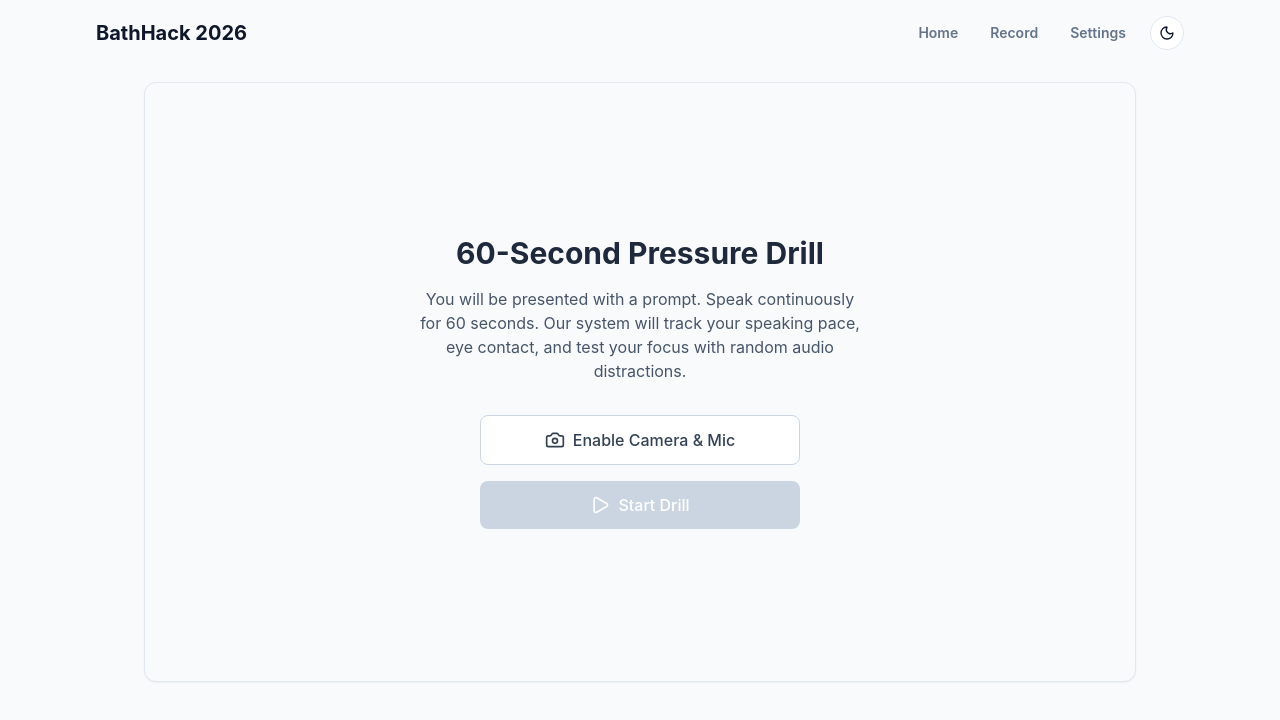
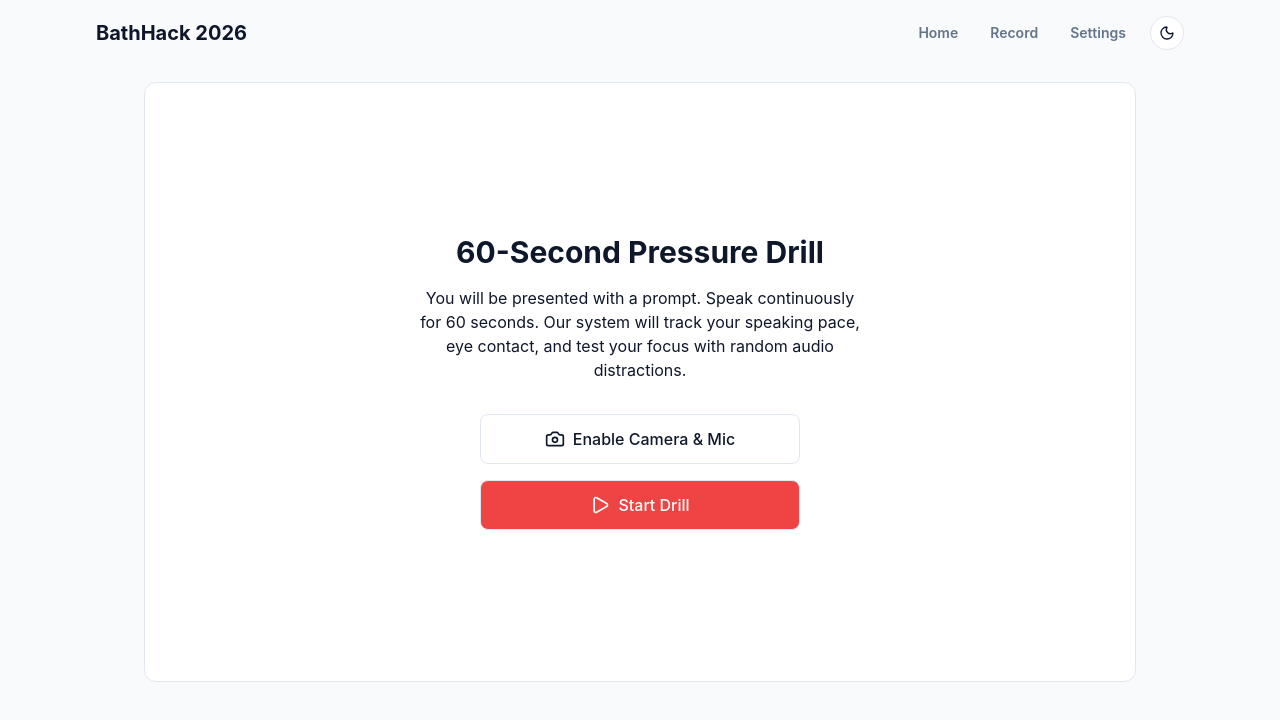
Before and after one commit to Fitch-Gamer/Bath-hack-2026, a React (Vite) app in the folder frontend/: page /record in a window 1280 px wide. Shown: the top 720 px of the page. Built offline with nearby package versions, Linux system fonts and the light colour scheme.

Commit message:
Styling fixed on Record page

```diff
--- a/frontend/src/pages/Record.tsx
+++ b/frontend/src/pages/Record.tsx
@@ -105,9 +105,9 @@ export default function PresentationMock() {
     };
 
     const renderSetup = () => (
-        <div className="flex flex-col items-center justify-center min-h-[600px] bg-slate-50 text-slate-800 p-8 rounded-xl shadow-sm border border-slate-200">
-            <h1 className="text-3xl font-bold mb-4">60-Second Pressure Drill</h1>
-            <p className="text-slate-600 mb-8 max-w-md text-center">
+        <div className="flex flex-col items-center justify-center min-h-[600px] bg-[var(--card)] text-[var(--on-surface)] p-8 rounded-xl shadow-[var(--shadow)] border border-[var(--border)]">
+            <h1 className="text-3xl font-bold text-[var(--on-surface)] mb-4">60-Second Pressure Drill</h1>
+            <p className="text- mb-8 max-w-md text-center">
                 You will be presented with a prompt. Speak continuously for 60 seconds. Our system will track your speaking pace, eye contact, and test your focus with random audio distractions.
             </p>
 
@@ -117,7 +117,7 @@ export default function PresentationMock() {
                     className={`flex items-center justify-center gap-2 py-3 px-4 rounded-lg font-medium transition-colors ${
                         permissionsGranted
                         ? 'bg-emerald-100 text-emerald-800 border border-emerald-300 cursor-default'
-                        : 'bg-white text-slate-700 border border-slate-300 hover:bg-slate-100'
+                        : 'bg-[var(--card)] text-[var(--on-surface)] border border-[var(--border)] hover:bg-[var(--surface)]'
                     }`}
                     disabled={permissionsGranted}
                 >
@@ -126,12 +126,12 @@ export default function PresentationMock() {
                 </button>
 
                 <button
-                    onClick={() => { setView('recording'); setTimeLeft(6); }}
+                    onClick={() => { setView('recording'); setTimeLeft(60); }}
                     disabled={!permissionsGranted}
                     className={`flex items-center justify-center gap-2 py-3 px-4 rounded-lg font-medium text-white transition-colors ${
                         permissionsGranted
                         ? 'bg-blue-600 hover:bg-blue-700 shadow-md'
-                        : 'bg-slate-300 cursor-not-allowed'
+                        : 'bg-[var(--danger)] text-[var(--on-surface)] border border-[var(--border)] cursor-not-allowed'
                     }`}
                 >
                     <Play size={20} />
```
